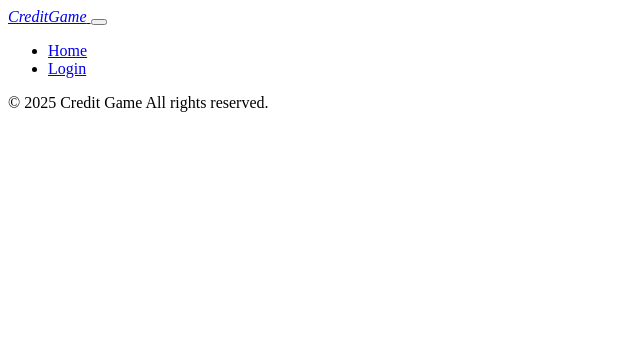
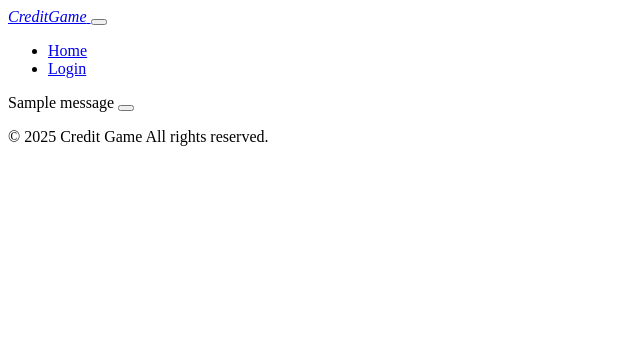
Before and after one commit to jforbes02/Credit, a Flask app: page / in a window 1280 px wide. Shown: the top 338 px of the page, without its empty margins (0-640 px from the left). Run offline with Flask 3, Linux system fonts and the light colour scheme; tables that the repository leaves empty hold one stand-in row (values such as "Sample post"); one stand-in notice (Sample message) is shown.

Commit message:
Used A.I to create a coherant base.html file, will work more on html and css in order to test more

```diff
--- a/templates/base.html
+++ b/templates/base.html
@@ -43,7 +43,6 @@
                     </a>
                     <ul class="dropdown-menu dropdown-menu-end">
                         <li><a class="dropdown-item" href="/dashboard">Profile</a></li>
-                        <li><hr class="dropdown-divider"></li>
                         <li><a class="dropdown-item" href="{{ url_for('logout') }}">Logout</a></li>
                 </ul>
                     </li>
@@ -57,6 +56,19 @@
         </div>
     </nav>
 </header>
+    <!-- Flash messages section -->
+    <div class="container mt-3">
+        {% with messages = get_flashed_messages(with_categories=true) %}
+            {% if messages %}
+                {% for category, message in messages %}
+                    <div class="alert alert-{{ category if category != 'message' else 'info' }} alert-dismissible fade show">
+                        {{ message }}
+                        <button type="button" class="btn-close" data-bs-dismiss="alert"></button>
+                    </div>
+                {% endfor %}
+            {% endif %}
+        {% endwith %}
+    </div>
 
 <!-- Main Content Container -->
 <main class="main container">{% block content %}{% endblock %}</main>
```
